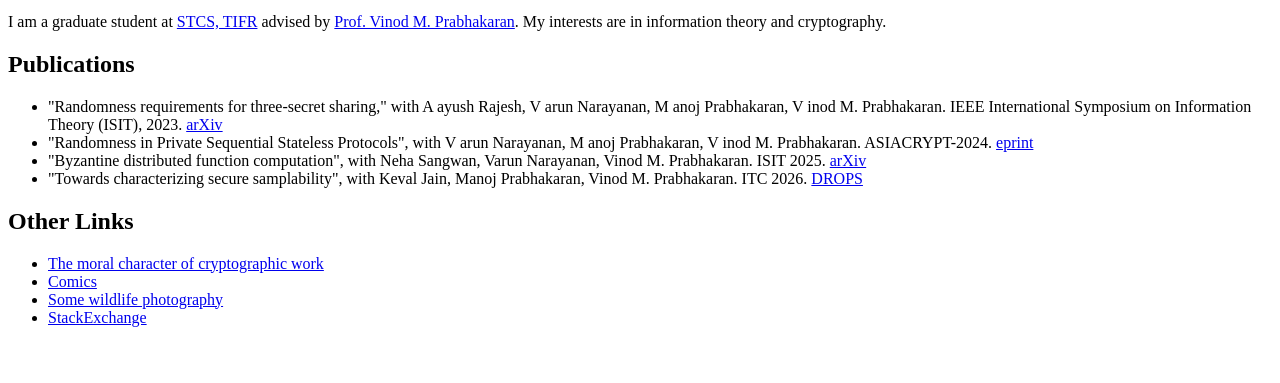
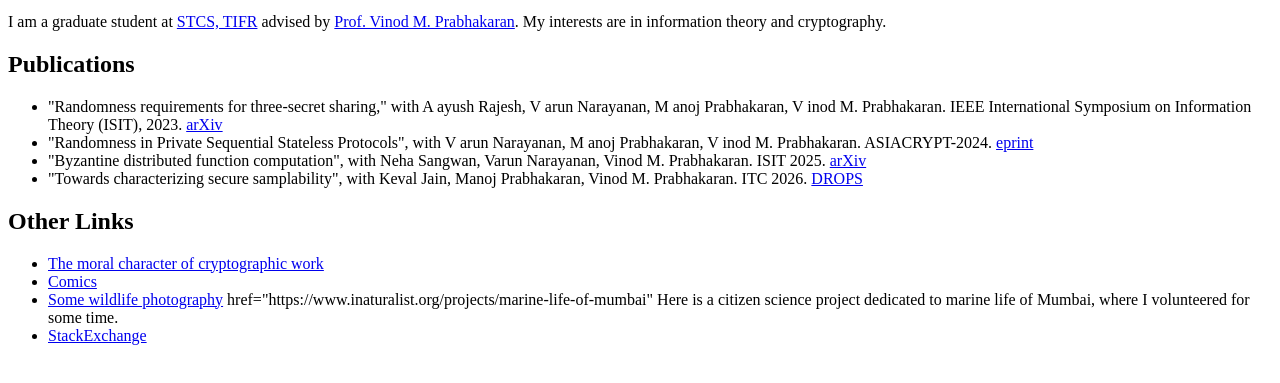
Before and after one commit to hrkrshnnpa/webpage, a plain HTML site: page index.html in a window 1280 px wide. Shown: the part 101-484 px from the top of the page. Drawn offline with Linux system fonts and the light colour scheme.

Commit message:
Update index.html

```diff
--- a/index.html
+++ b/index.html
@@ -64,6 +64,7 @@ My interests are in information theory and cryptography.
 
     <li>
         <a href="https://www.inaturalist.org/people/h_r_kr_shn_n">Some wildlife photography</a>
+        <a> href="https://www.inaturalist.org/projects/marine-life-of-mumbai" Here </a> is a citizen science project dedicated to marine life of Mumbai, where I volunteered for some time.
     </li>
 
     <li>
```
